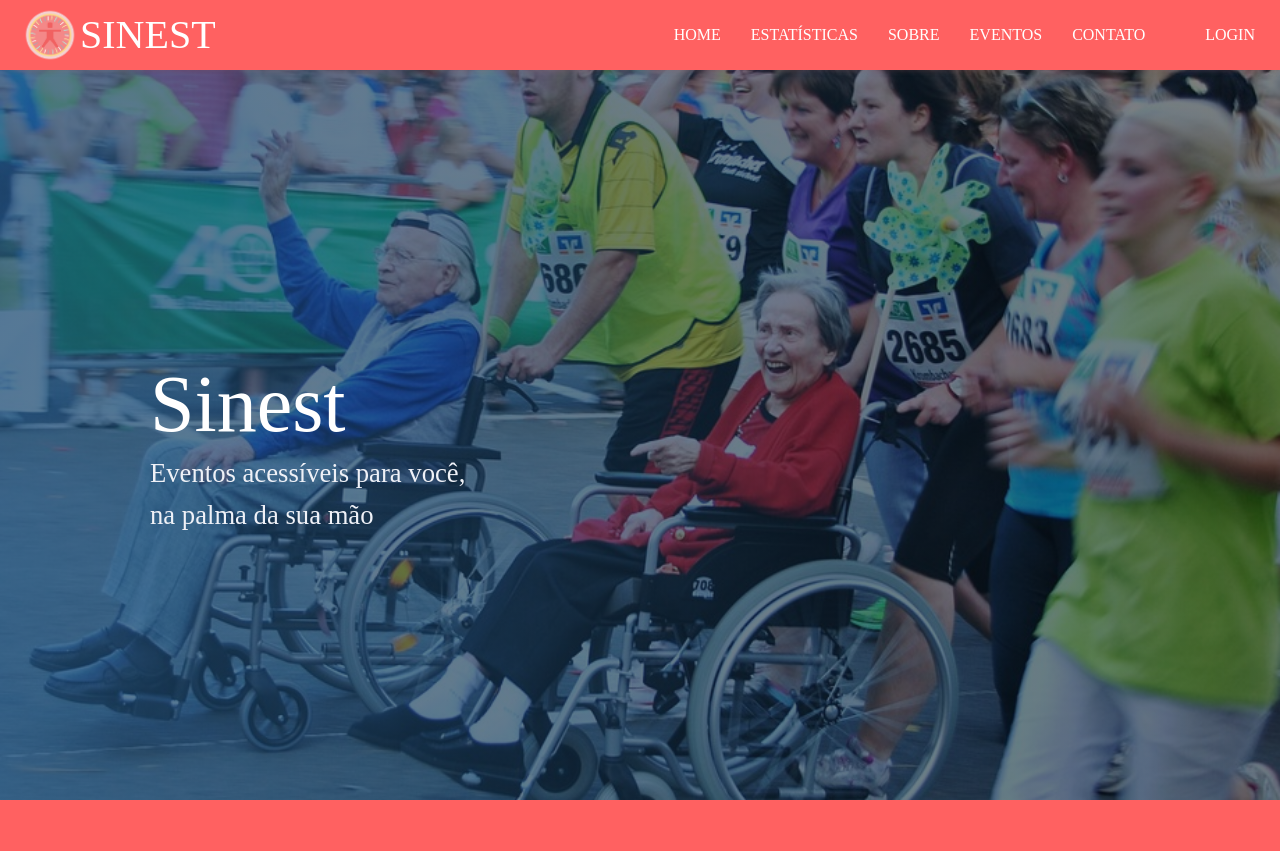
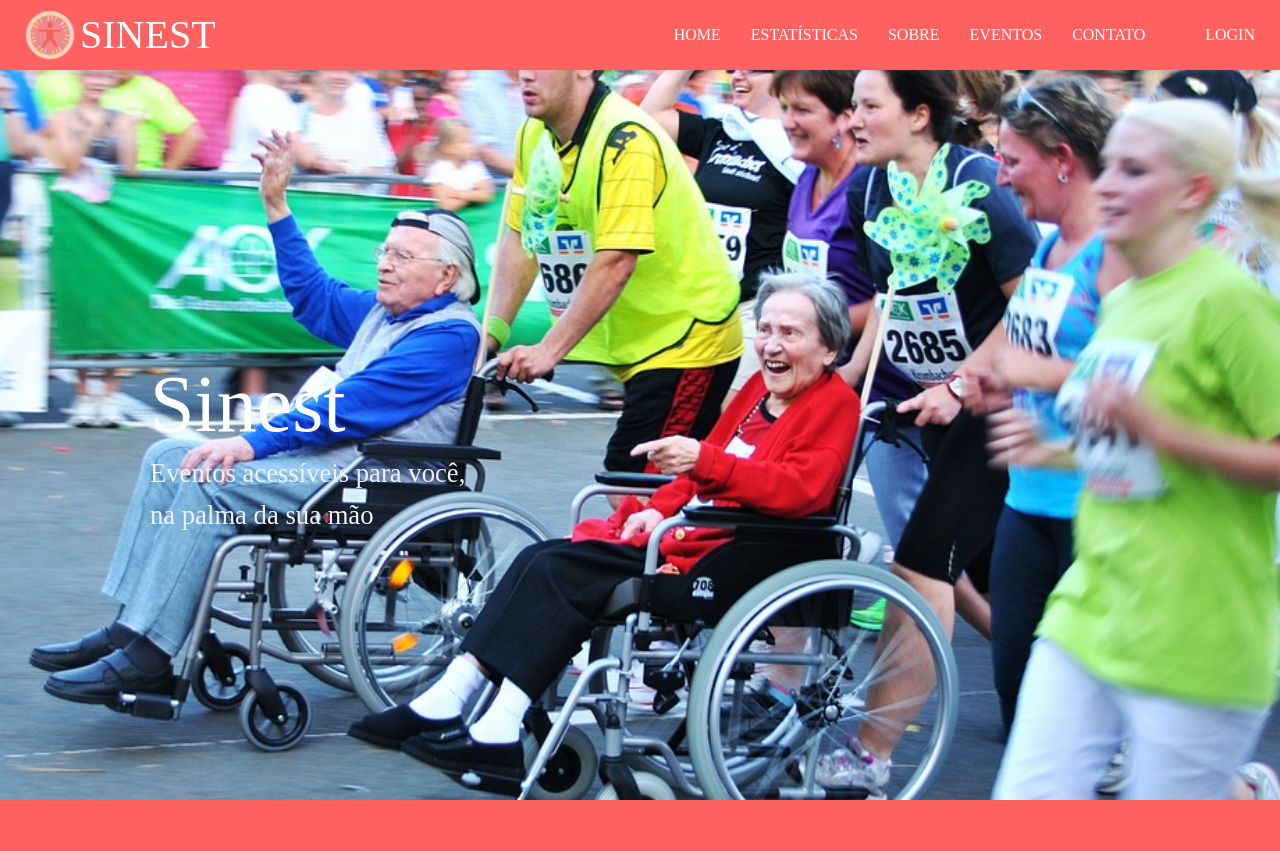
Before and after one commit to gabrdgs/Arte-ae, a Django app: page / in a window 1280 px wide. Shown: the top 851 px of the page. Run offline with Django 3.2, Linux system fonts and the light colour scheme; data that the repository does not hold is empty; some libraries are stand-ins or nearby versions; some web fonts are replaced.

Commit message:
organizar css background image do header

```diff
--- a/arte_ae/static/style.css
+++ b/arte_ae/static/style.css
@@ -88,8 +88,8 @@ header {
   align-items: center;
   height: 100vh;
   padding: 100px 100px 0px 100px;
-  background: linear-gradient(to right, rgba(30, 75, 115, .75), rgba(0, 0, 0, .5)),
-              url(../static/images/home-banner.jpg);
+  background: linear-gradient(to right, rgba(30, 75, 115, .75), rgba(0, 0, 0, .5));
+  background-image:  url(/images/home-banner.jpg);
   background-size: cover;
   background-color: rgba( 0, 0, 0, 0.5);
 
--- a/arte_ae/templates/index.html
+++ b/arte_ae/templates/index.html
@@ -16,7 +16,6 @@
     </div>
   </section>
 </header>
-
 <section id="about">
   <h2 class="item-header-text">Nossa proposta</h2>
   <p class="description">
```
